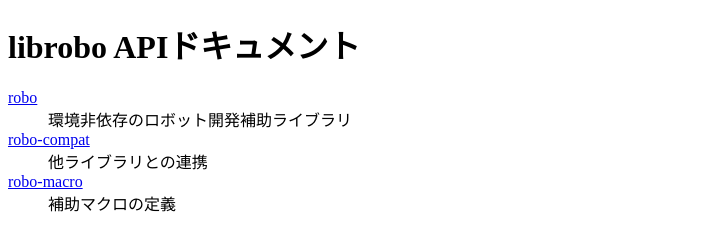
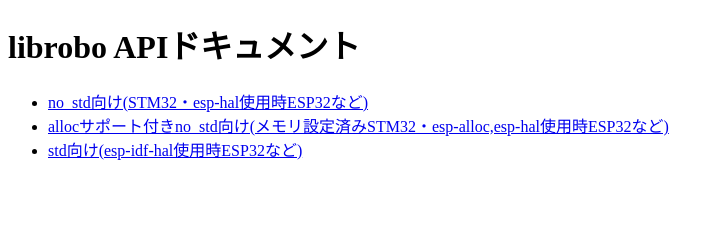
Before and after one commit to mecha-natori/librobo, a plain HTML site: page docs/index.html in a window 1280 px wide. Shown: the whole page, without its empty margins (0-723 px from the left). Drawn offline with Linux system fonts and the light colour scheme.

Commit message:
ci: no_std・no_std(alloc)・stdでドキュメントを分割。

```diff
--- a/docs/index.html
+++ b/docs/index.html
@@ -1,18 +1,21 @@
 <!DOCTYPE html>
 <html lang="ja">
     <head>
-    <meta charset="UTF-8"/>
+        <meta charset="UTF-8" />
         <title>librobo</title>
     </head>
     <body>
         <h1>librobo APIドキュメント</h1>
-<dl>
-    <dt><a href="robo">robo</a></dt>
-    <dd>環境非依存のロボット開発補助ライブラリ</dd>
-    <dt><a href="robo_compat">robo-compat</a></dt>
-    <dd>他ライブラリとの連携</dd>
-    <dt><a href="robo_macro">robo-macro</a></dt>
-    <dd>補助マクロの定義</dd>
-</dl>
+        <ul>
+            <li>
+                <a href="no_std">no_std向け(STM32・esp-hal使用時ESP32など)</a>
+            </li>
+            <li>
+                <a href="no_std-alloc">allocサポート付きno_std向け(メモリ設定済みSTM32・esp-alloc,esp-hal使用時ESP32など)</a>
+            </li>
+            <li>
+                <a href="std">std向け(esp-idf-hal使用時ESP32など)</a>
+            </li>
+        </ul>
     </body>
 </html>
```
Also changed, not shown: 4 other files. Lines whose indentation alone changed are shown as unchanged.
